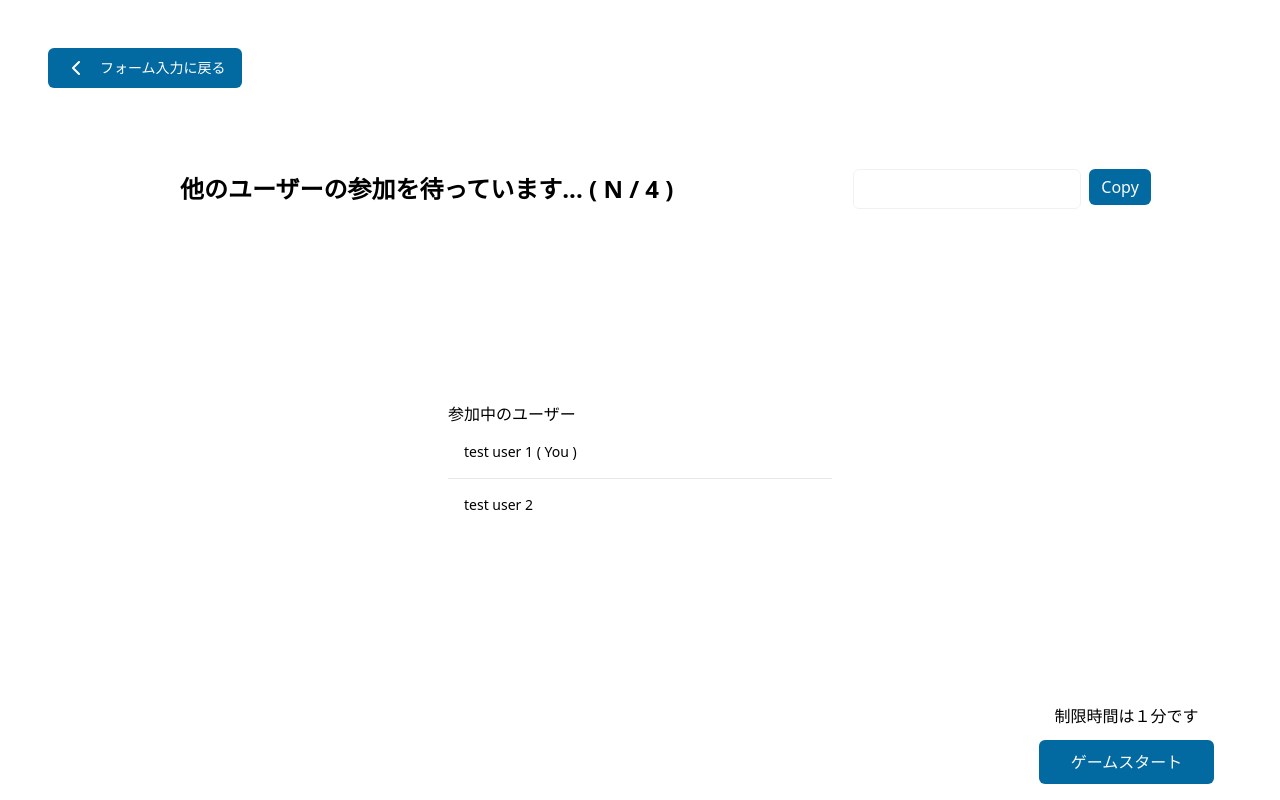
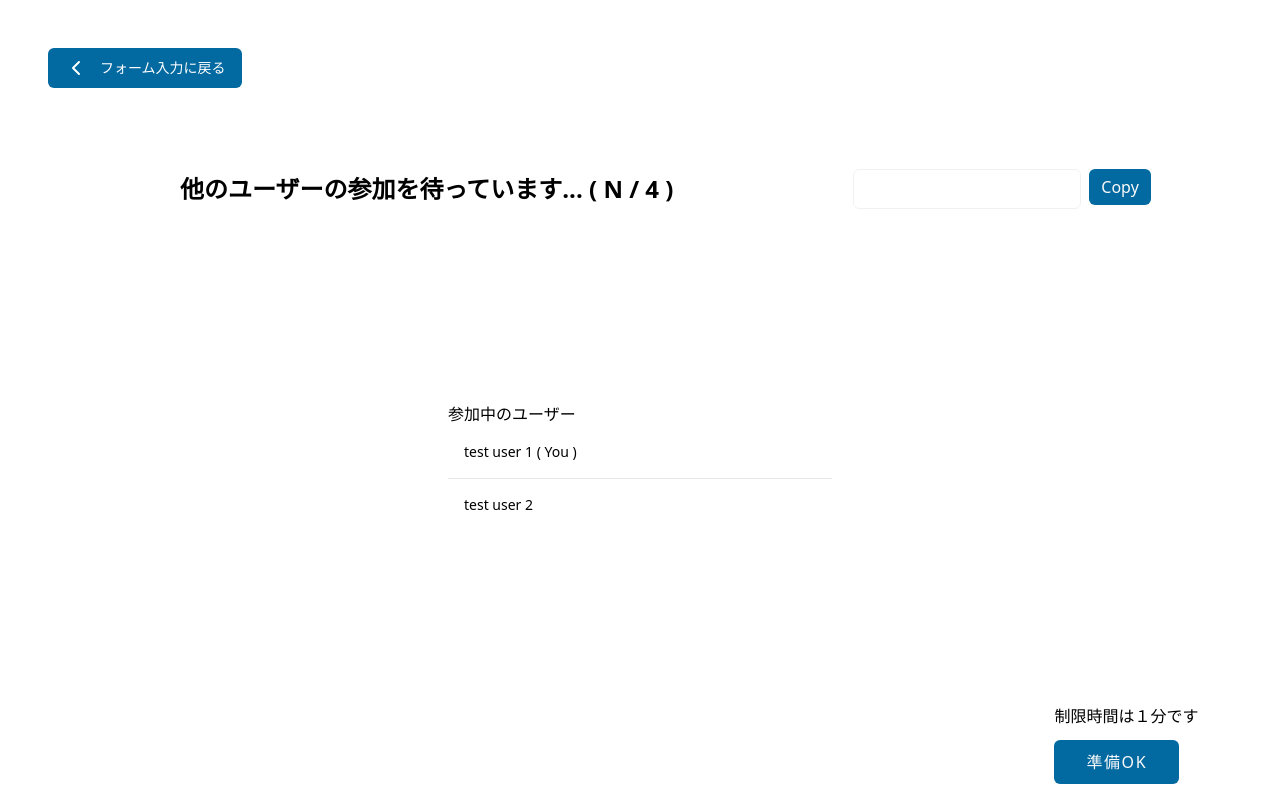
Before and after one commit to prog8-fukurou/frontend, a React (Vite) app: page /prepare in a window 1280 px wide. Built offline with nearby package versions, Linux system fonts and the light colour scheme.

Commit message:
feat: 「ゲームスタート」の文言を「準備OK」に変更

```diff
--- a/src/pages/prep.tsx
+++ b/src/pages/prep.tsx
@@ -46,8 +46,8 @@ const Prep = () => {
 				<div className="w-1/5 flex items-center justify-center">
 					<div>
 						<p className="text-center text-gry-500 mb-3">制限時間は１分です</p>
-						<Button size={'lg'} className="text-base bg-sky-700">
-							ゲームスタート
+						<Button size={'lg'} className="text-base bg-sky-700 tracking-widest">
+							準備OK
 						</Button>
 					</div>
 				</div>
```
